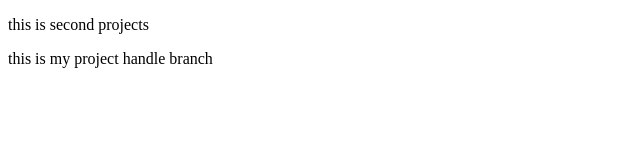
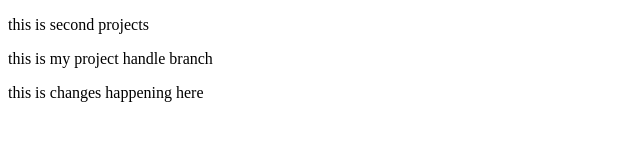
Before and after one commit to whitedevil123-maker/secondprojects, a plain HTML site: page index.html in a window 1280 px wide. Shown: the whole page, without its empty margins (0-640 px from the left). Drawn offline with Linux system fonts and the light colour scheme.

Commit message:
this is third line

```diff
--- a/index.html
+++ b/index.html
@@ -8,5 +8,6 @@
 <body>
     <p>this is second projects</p>
     <p>this is my project handle branch</p>
+    <p>this is changes happening here</p>
 </body>
 </html>
```
